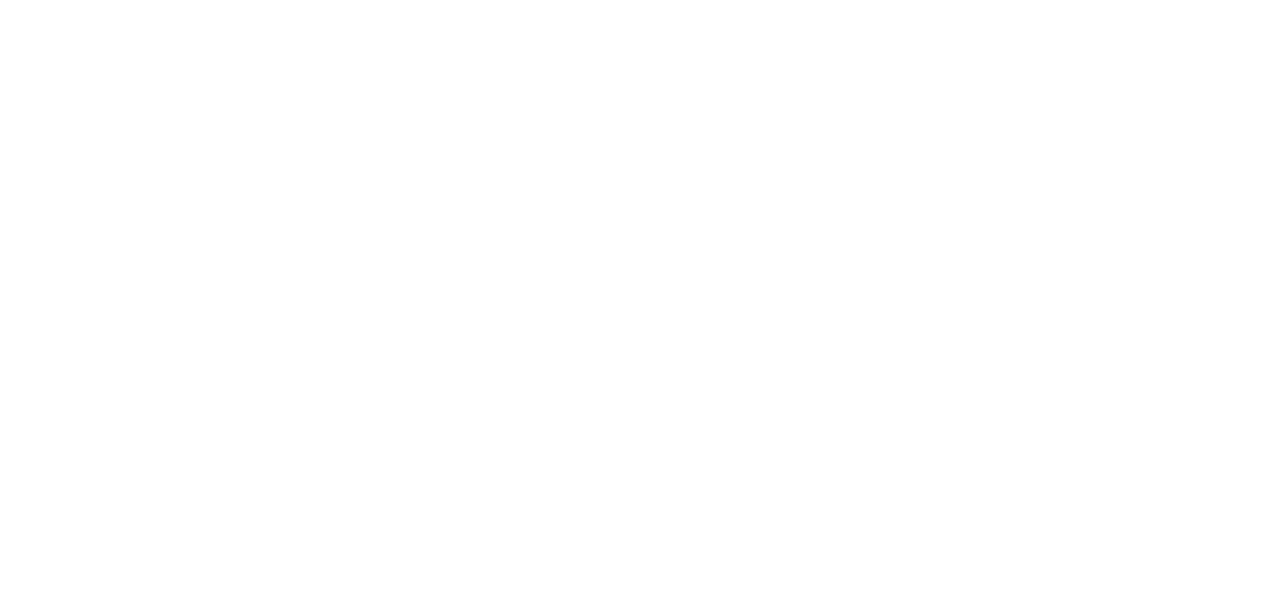
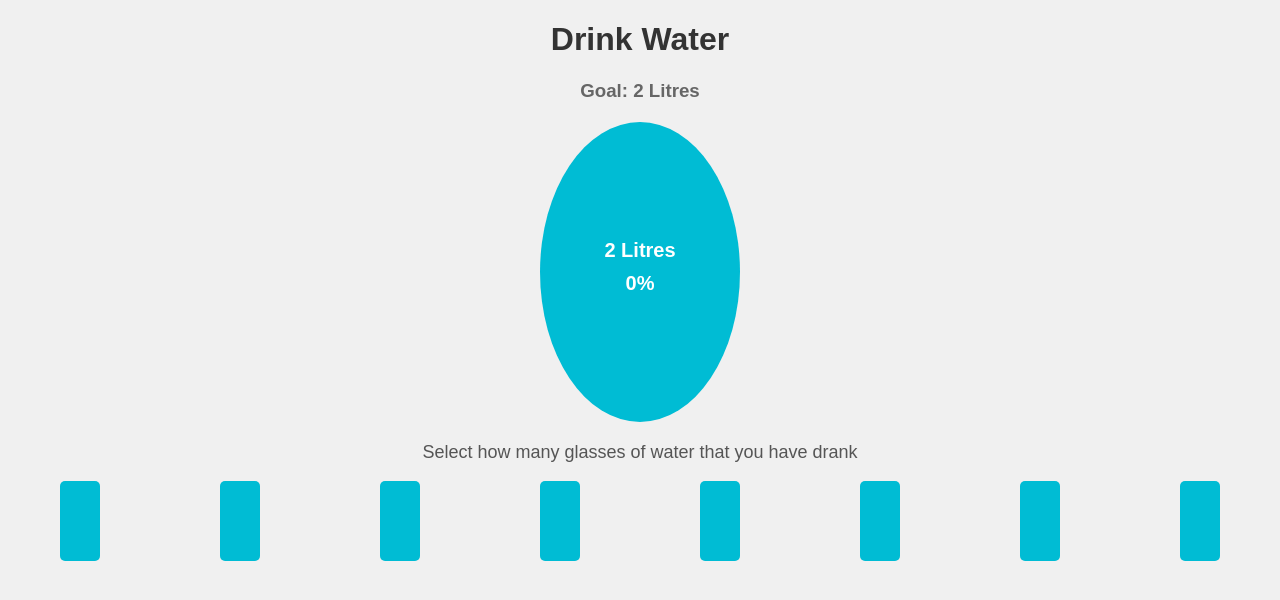
Before and after one commit to acciojob/drink-water-nigam85, a website: page main.html in a window 1280 px wide. Drawn offline with Linux system fonts and the light colour scheme.

Commit message:
created a submission

```diff
--- a/main.html
+++ b/main.html
@@ -8,6 +8,25 @@
 
 <body>
 	<!-- the entire body must be written by student -->
+	 <h1>Drink Water</h1>
+    <h3>Goal: 2 Litres</h3>
+    <div class="cup">
+        <div id="remained">2 Litres</div>
+        <div id="percentage">0%</div>
+    </div>
+    <p class="text">Select how many glasses of water that you have drank</p>
+    <div class="cups">
+        <div class="cup-small" id="cup-1"></div>
+        <div class="cup-small" id="cup-2"></div>
+        <div class="cup-small" id="cup-3"></div>
+        <div class="cup-small" id="cup-4"></div>
+        <div class="cup-small" id="cup-5"></div>
+        <div class="cup-small" id="cup-6"></div>
+        <div class="cup-small" id="cup-7"></div>
+        <div class="cup-small" id="cup-8"></div>
+    </div>
+
+
     <script type="text/javascript" src="./script.js">
 </script>
 
--- a/script.js
+++ b/script.js
@@ -1 +1,30 @@
-//your JS code here. If required.
+const cups = document.querySelectorAll('.cup-small');
+const remainedDiv = document.getElementById('remained');
+const percentageDiv = document.getElementById('percentage');
+
+let totalGlasses = 0;
+
+cups.forEach((cup, index) => {
+    cup.addEventListener('click', () => {
+        if (cup.classList.contains('full')) {
+            // If already full, remove full class and decrement total glasses
+            cup.classList.remove('full');
+            totalGlasses--;
+        } else {
+            // If not full, add full class and increment total glasses
+            cup.classList.add('full');
+            totalGlasses++;
+        }
+
+        // Update the remained and percentage divs
+        updateCupInfo();
+    });
+});
+
+function updateCupInfo() {
+    const goalLitres = 2;
+    const filledLitres = totalGlasses * 0.25; // Assuming each glass is 0.25 Litres
+
+    remainedDiv.textContent = `${goalLitres - filledLitres} Litres`;
+    percentageDiv.textContent = `${((filledLitres / goalLitres) * 100).toFixed(0)}%`;
+}
--- a/styles.css
+++ b/styles.css
@@ -1 +1,59 @@
-/*  your css code here. If applicable */
+body {
+    font-family: Arial, sans-serif;
+    background-color: #f0f0f0;
+    text-align: center;
+    margin: 0;
+    padding: 0;
+}
+
+h1 {
+    color: #333;
+}
+
+h3 {
+    color: #666;
+}
+
+.cup {
+    width: 200px;
+    height: 300px;
+    background-color: #00bcd4;
+    margin: 20px auto;
+    border-radius: 50%;
+    display: flex;
+    flex-direction: column;
+    align-items: center;
+    justify-content: center;
+    position: relative;
+}
+
+#remained, #percentage {
+    color: #fff;
+    font-size: 20px;
+    font-weight: bold;
+    margin-bottom: 10px;
+}
+
+.text {
+    font-size: 18px;
+    color: #555;
+    margin-top: 20px;
+}
+
+.cups {
+    display: flex;
+    justify-content: space-around;
+}
+
+.cup-small {
+    width: 40px;
+    height: 80px;
+    background-color: #00bcd4;
+    border-radius: 5px;
+    cursor: pointer;
+    transition: background-color 0.3s;
+}
+
+.cup-small.full {
+    background-color: #4caf50;
+}
```
